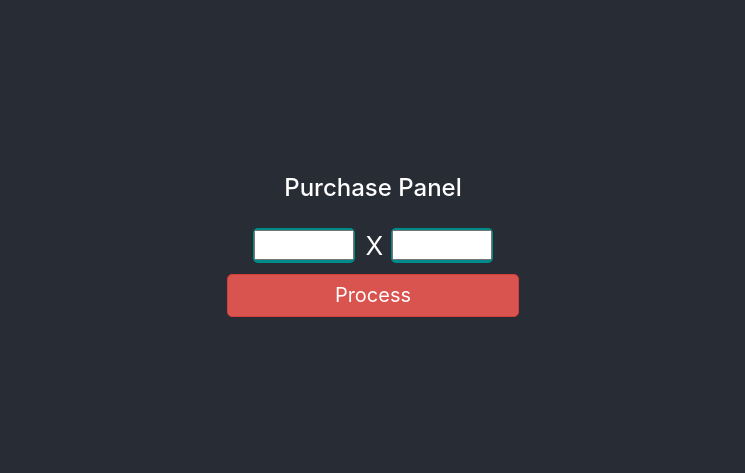
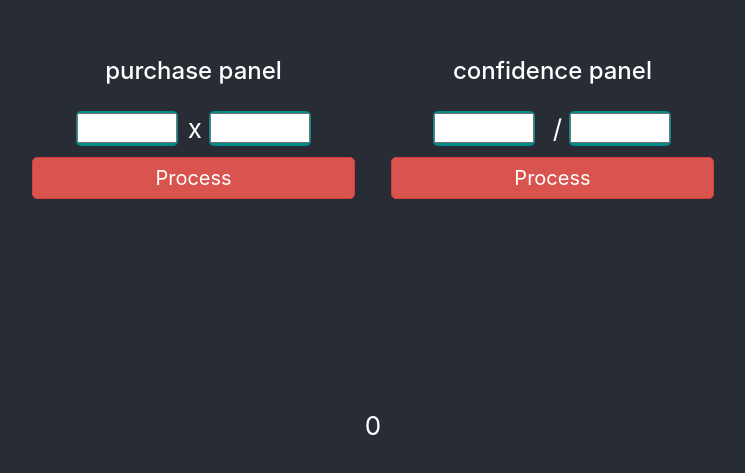
Before and after one commit to rudrOwO/product-association-demo, a React (Create React App) app: page / in a window 1280 px wide. Shown: the part 159-632 px from the top of the page, without its empty margins (277-1022 px from the left). Built offline with nearby package versions, Linux system fonts and the light colour scheme.

Commit message:
Confidence seems to work

```diff
--- a/src/App.js
+++ b/src/App.js
@@ -3,22 +3,31 @@ import "./App.css";
 import Cart from "./components/Cart";
 import dataBase from "./services/dataBase";
 import dummy from "./services/test";
-console.log(dummy);
+import Confidence from "./components/Confidence";
 
 let numberOfPanels = 0;
 
-
 function App() {
-  const [history, setHistory] = useState([]);
+  const [conf, setConf] = useState(0);
 
   return (
     <div className="App">
       <header className="App-header">
         <div className="purchase">
           <Cart
-
-          dataBase={dataBase} setHistory={setHistory} />
+            isPurchase={true}
+            title={"purchase panel"}
+            dataBase={dataBase}
+            setConf={setConf}
+          />
+          <Cart
+            title={"confidence panel"}
+            isPurchase={false}
+            dataBase={dataBase}
+            setConf={setConf}
+          />
         </div>
+        <Confidence conf={conf} />
       </header>
     </div>
   );
--- a/src/components/Cart.jsx
+++ b/src/components/Cart.jsx
@@ -1,40 +1,51 @@
 import { useState, useRef } from "react";
 import ItemSet from "../models/itemSet";
 import Item from "./Item";
+import { showConfidence } from "../services/dataBase";
 
-const Cart = ({ dataBase, setHistory }) => {
-  const [checkedItems, setCheckedItems] = useState([]);
+const Cart = ({ dataBase, setHistory, isPurchase, title, setConf }) => {
+  const [leftInput, setLeft] = useState("");
+  const [rightInput, setRight] = useState("");
 
-  console.log(checkedItems);
+  // console.log(leftInput);
+  // console.log(rightInput);
 
   return (
     <div className="cart">
-      <h3>Purchase Panel</h3>
-    <span>
-
-      <Item itemID={1} setCheckedItems={setCheckedItems} />
-      <span className="item-text">X </span>
-      <Item itemID={1} setCheckedItems={setCheckedItems} />
-    </span>
+      <h3>{title}</h3>
+      <span>
+        <Item itemID={1} setCheckedItems={setLeft} />
+        <span className="item-text">
+          {isPurchase ? <span>{"x "}</span> : <span> {"/ "}</span>}
+        </span>
+        <Item itemID={1} setCheckedItems={setRight} />
+      </span>
       <button
         className="btn btn-danger check-out"
         onClick={e => {
-          const newItemSet = new ItemSet();
+          if (isPurchase) {
+            const itemsArray = leftInput.split(",").map(s => parseInt(s));
+            const userSupportCount = parseInt(rightInput);
+            const newItemSet = new ItemSet(itemsArray);
+            const key = newItemSet.getPrimaryKey();
 
-          for (const itemID of checkedItems) {
-            newItemSet.addItem(itemID);
+            if (dataBase.has(key)) {
+              dataBase
+                .get(newItemSet.getPrimaryKey())
+                .increaseSupportCount(userSupportCount);
+            } else {
+              newItemSet.supportCount = userSupportCount;
+              dataBase.set(newItemSet.getPrimaryKey(), newItemSet);
+            }
+          } else {
+            console.log(leftInput, rightInput);
+            let confidence = showConfidence(
+              dataBase.get(leftInput),
+              dataBase.get(rightInput)
+            );
+            console.log(dataBase);
+            setConf(confidence);
           }
-
-          const key = newItemSet.getPrimaryKey();
-          if (dataBase.has(key)) dataBase.get(key).increaseSupportCount();
-          else dataBase.set(newItemSet.getPrimaryKey(), newItemSet);
-
-          setHistory([...checkedItems]);
-
-          //   checkedList.prototype.forEach(inp => {
-          //     inp.checked = false;
-          //   });
-
         }}
       >
         Process
--- /dev/null
+++ b/src/components/Confidence.jsx
@@ -0,0 +1,6 @@
+const Confidence = ({ conf }) => {
+  console.log(conf);
+  return <div>{conf}</div>;
+};
+
+export default Confidence;
--- a/src/models/itemSet.js
+++ b/src/models/itemSet.js
@@ -39,7 +39,7 @@ export default class ItemSet {
     return this.listOfItems.size;
   }
 
-  increaseSupportCount() {
-    this.supportCount += 1;
+  increaseSupportCount(amount) {
+    this.supportCount += amount;
   }
 }
--- a/src/services/dataBase.js
+++ b/src/services/dataBase.js
@@ -1,11 +1,10 @@
 import ItemSet from "../models/itemSet";
 
 export function showConfidence(itemSet1, itemSet2) {
-
   const numerator = itemSet1.supportCount;
   const denominator = itemSet2.supportCount;
 
-  console.log(numerator / denominator);
+  return numerator / denominator;
 }
 
 const dataBase = new Map();
@@ -54,9 +53,7 @@ newItemSet = new ItemSet([2, 3]);
 newItemSet.supportCount = 2;
 dataBase.set(newItemSet.getPrimaryKey(), newItemSet);
 
-
 ///////////////////////////////////////////////////////
-
 
 // showConfidence(dataBase.get("1,2"), dataBase.get("1"));
 
```
